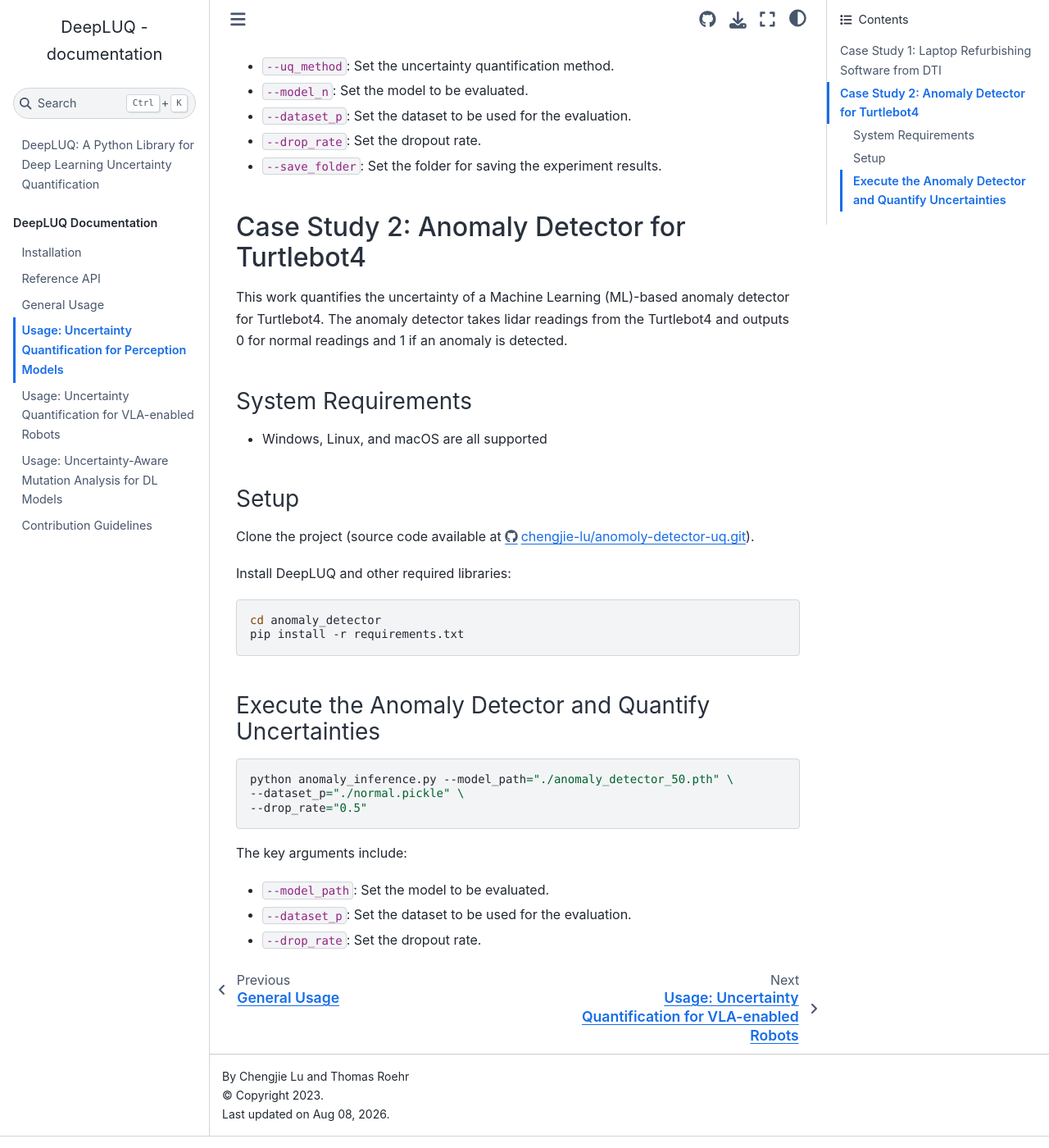
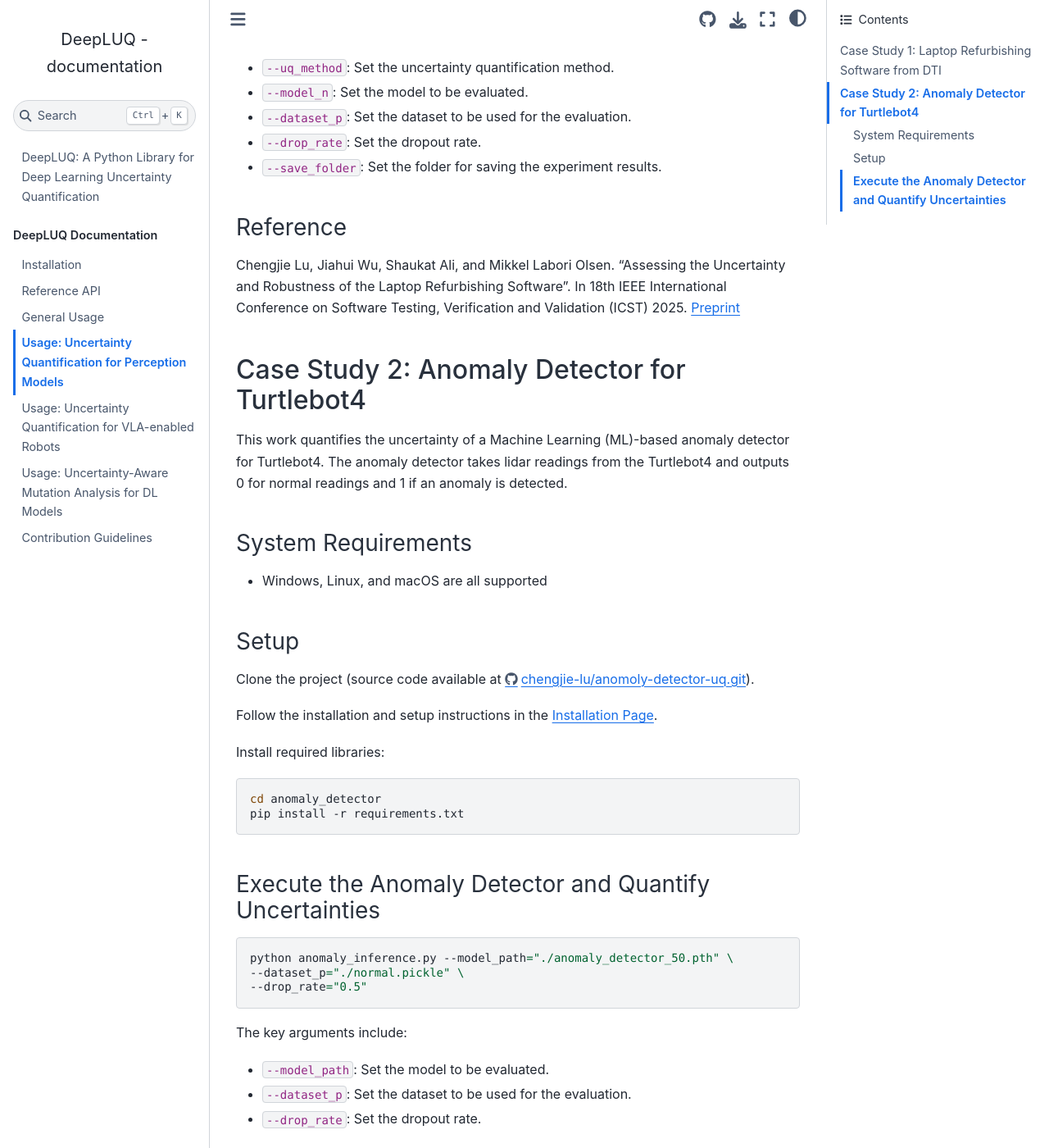
Before and after one commit to INTO-CPS-Association/DeepLUQ, a Jupyter Book: the page built from docs/uq4dl.md, in a window 1280 px wide and 1400 px high, scrolled down 1319 px. Shown: the whole window at 82% size. Built offline with Jupyter Book 1.0.4 settings and Sphinx 7.4.7 and the Sphinx Book theme 1.1.4, drawn with Linux system fonts in a browser that asks for light colours; some of the changed text lies outside the part shown.

````diff
--- a/docs/uq4dl.md
+++ b/docs/uq4dl.md
@@ -16,7 +15,10 @@ This work employs DeepLUQ to quantify uncertainties in the sticker detection sof
 
 ### Setup
 
+
 Clone the project (source code available at <https://github.com/chengjie-lu/sticker-detection-uncertainty-quantification>).
+
+Follow the installation and setup instructions in the [Installation Page](https://into-cps-association.github.io/DeepLUQ/docs/install.html).
 
 Install Anaconda:
 
@@ -54,6 +56,10 @@ The key arguments include:
 - `--drop_rate`: Set the dropout rate.
 - `--save_folder`: Set the folder for saving the experiment results.
 
+### Reference
+
+Chengjie Lu, Jiahui Wu, Shaukat Ali, and Mikkel Labori Olsen. "Assessing the Uncertainty and Robustness of the Laptop Refurbishing Software". In 18th IEEE International Conference on Software Testing, Verification and Validation (ICST) 2025. [Preprint](https://arxiv.org/pdf/2409.03782)
+
 ## Case Study 2: Anomaly Detector for Turtlebot4
 
 This work quantifies the uncertainty of a Machine Learning (ML)-based anomaly detector for Turtlebot4. The anomaly detector takes lidar readings from the Turtlebot4 and outputs 0 for normal readings and 1 if an anomaly is detected.
@@ -64,9 +70,12 @@ This work quantifies the uncertainty of a Machine Learning (ML)-based anomaly de
 
 ### Setup
 
+
 Clone the project (source code available at <https://github.com/chengjie-lu/anomoly-detector-uq.git>).
 
-Install DeepLUQ and other required libraries:
+Follow the installation and setup instructions in the [Installation Page](https://into-cps-association.github.io/DeepLUQ/docs/install.html).
+
+Install required libraries:
 
 ```bash
 cd anomaly_detector
````
Also changed, not shown: other parts of docs/uq4dl.md (+0 -1 lines), docs/general-usage.md (+4 -5 lines), docs/uq4ma.md (+3 -19 lines), docs/uq4vla.md (+7 -1 lines).
